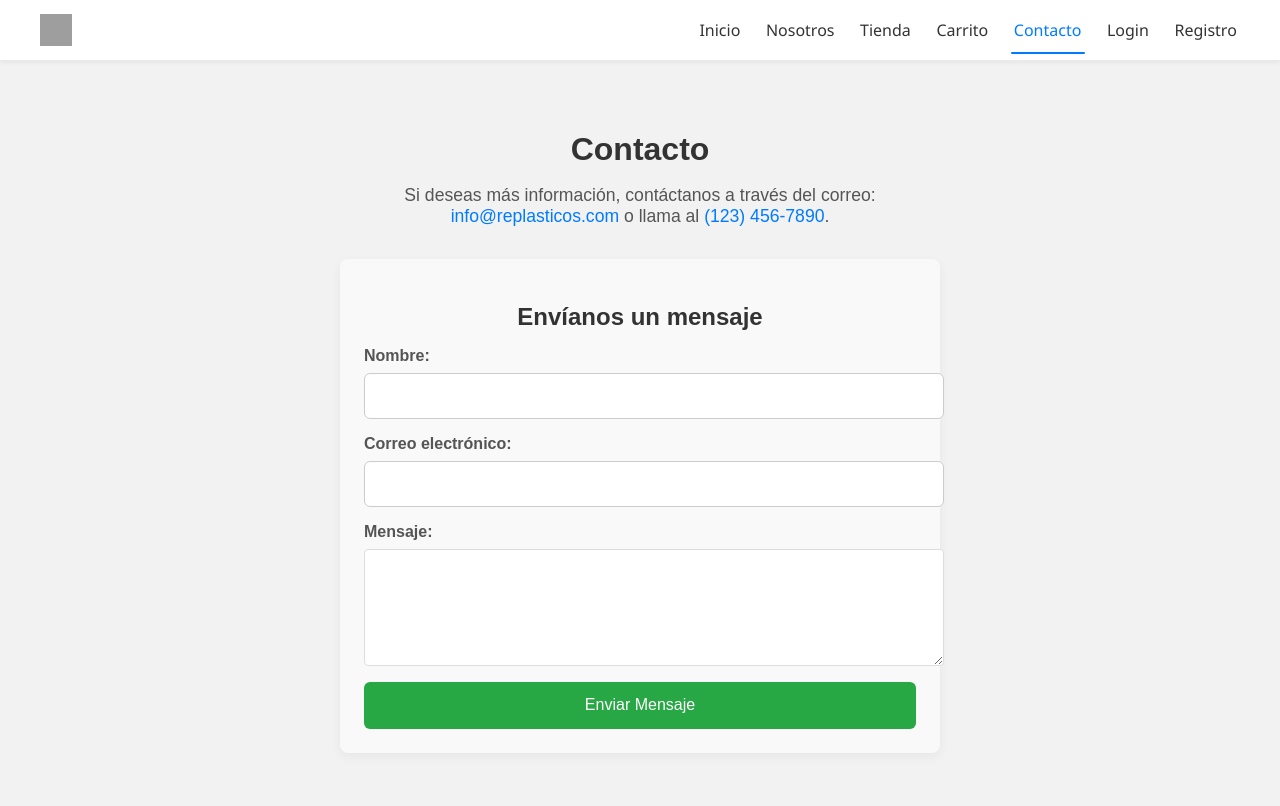
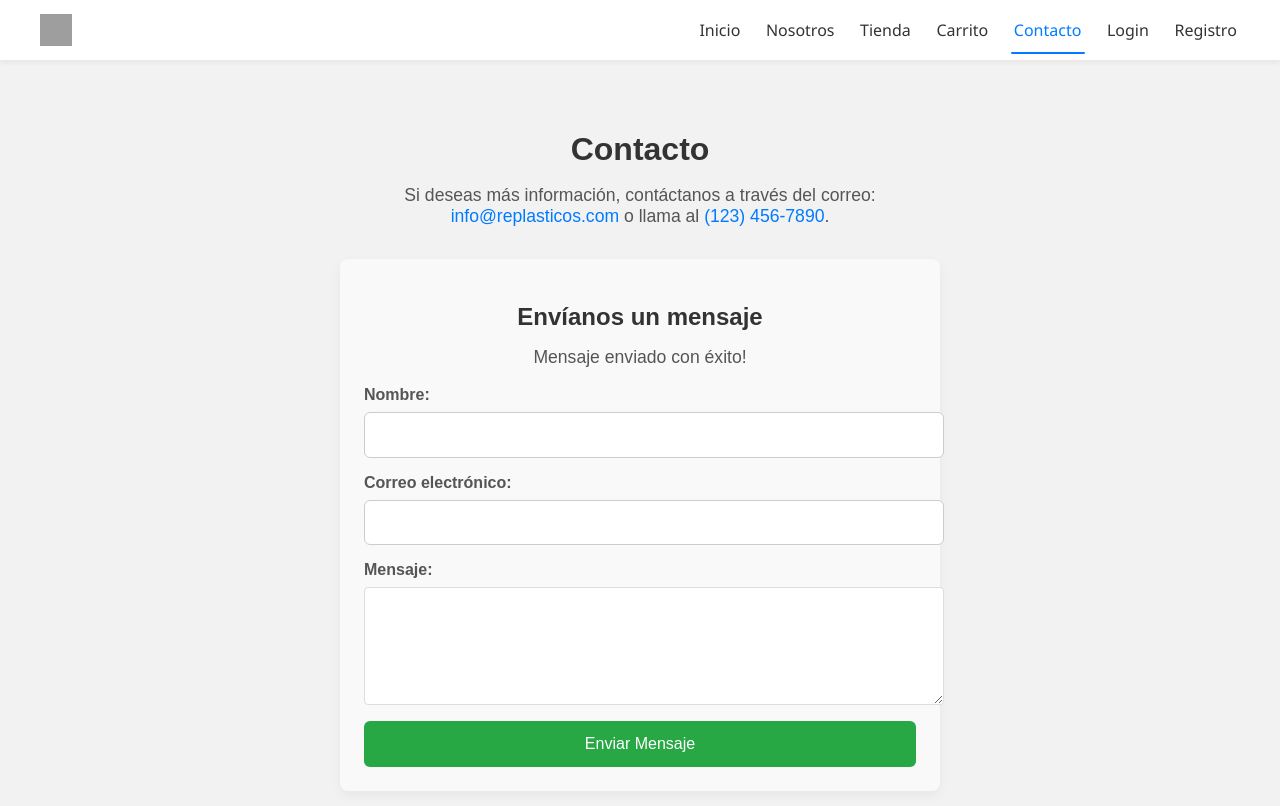
Before and after one commit to Pedroesc19/replastico, a React (Create React App) app in the folder frontend/: page /contact in a window 1280 px wide. Both pictures are taken after typing "Sample", "name@example.com", "Sample" into the empty fields and a click on the button "Enviar Mensaje". Shown: the top 806 px of the page. Built offline with nearby package versions, Linux system fonts and the light colour scheme; grey boxes are pictures that could not be loaded.

Commit message:
frontend: show success message on contact form

```diff
--- a/frontend/src/css/ContactPage.css
+++ b/frontend/src/css/ContactPage.css
@@ -80,3 +80,9 @@
 .submit-button:hover {
   background-color: #218838;
 }
+
+.success-message {
+  margin-top: 1rem;
+  color: #28a745;
+  text-align: center;
+}
--- a/frontend/src/pages/ContactPage.js
+++ b/frontend/src/pages/ContactPage.js
@@ -13,11 +13,12 @@ const ContactPage = () => {
     setFormData({ ...formData, [name]: value });
   };
 
+  const [success, setSuccess] = useState(false);
+
   const handleSubmit = (e) => {
     e.preventDefault();
     // Aquí puedes implementar la lógica para enviar el mensaje al backend
-    console.log("Mensaje enviado:", formData);
-    alert("Mensaje enviado con éxito!");
+    setSuccess(true);
     setFormData({ name: "", email: "", message: "" });
   };
 
@@ -31,6 +32,9 @@ const ContactPage = () => {
       </p>
       <div className="contact-form-container">
         <h2>Envíanos un mensaje</h2>
+        {success && (
+          <p className="success-message">Mensaje enviado con éxito!</p>
+        )}
         <form onSubmit={handleSubmit} className="contact-form">
           <div className="form-group">
             <label htmlFor="name">Nombre:</label>
```
